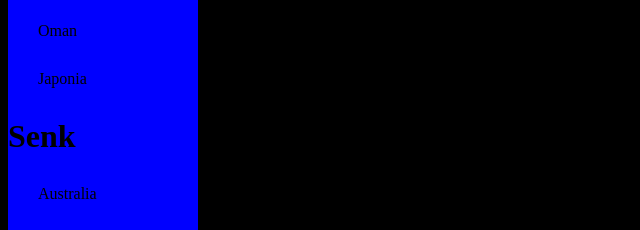
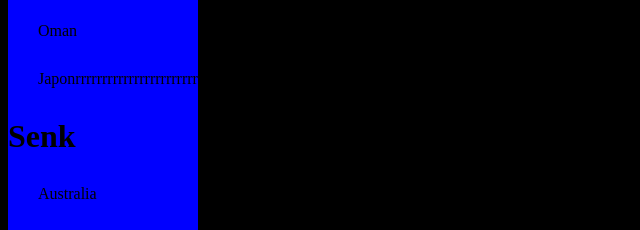
Before and after one commit to Cieciak/cieciak.github.io, a plain HTML site: page index.html in a window 1280 px wide. Shown: the part 325-555 px from the top of the page, 0-640 px from the left. Drawn offline with Linux system fonts and the light colour scheme.

Commit message:
Update index.html

```diff
--- a/index.html
+++ b/index.html
@@ -37,7 +37,7 @@
             <p style="margin: 30px;">Floryda</p>
             <p style="margin: 30px;">Yemen</p>
             <p style="margin: 30px;">Oman</p>
-            <p style="margin: 30px;">Japonia</p>
+            <p style="margin: 30px;">Japonrrrrrrrrrrrrrrrrrrrrrrrrrrrrrrrrrrrria</p>
             <h1>Senk</h1>
             <p style="margin: 30px;">Australia</p>
             <h1>Młynon</h1>
```
